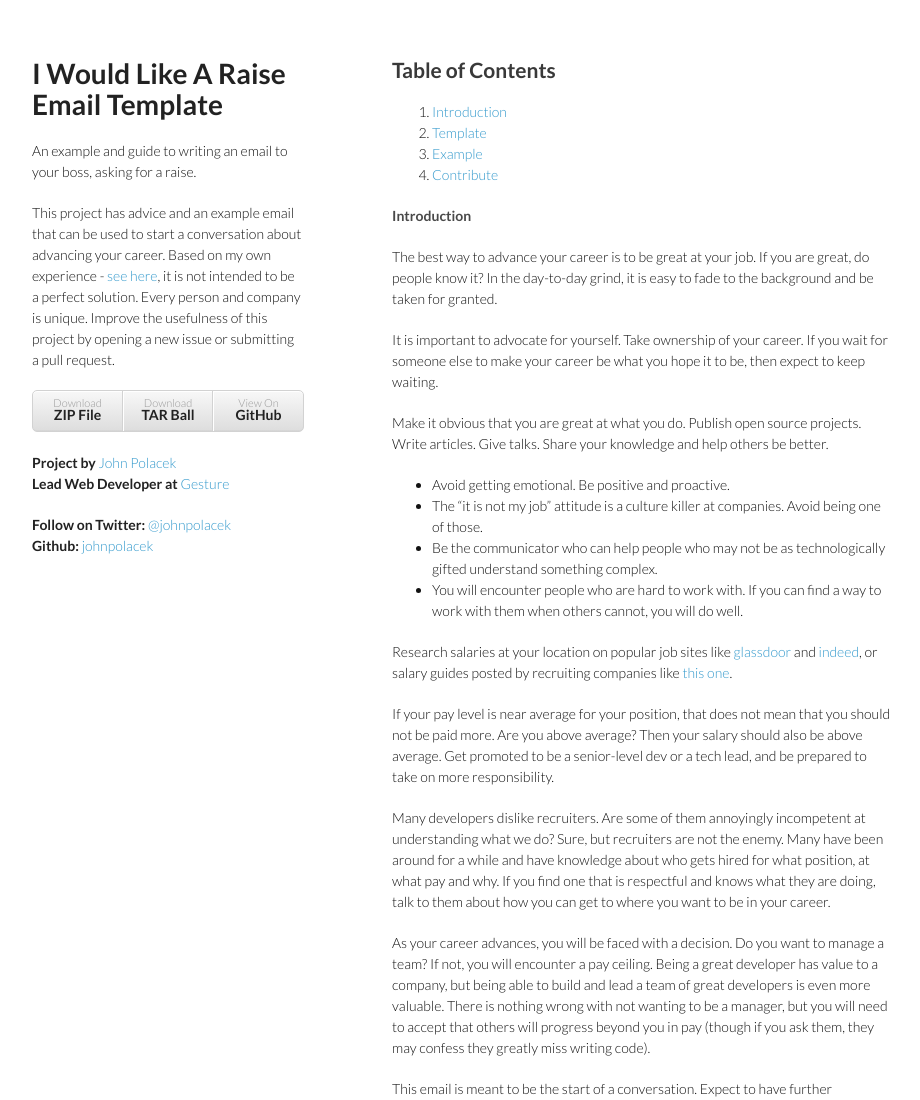
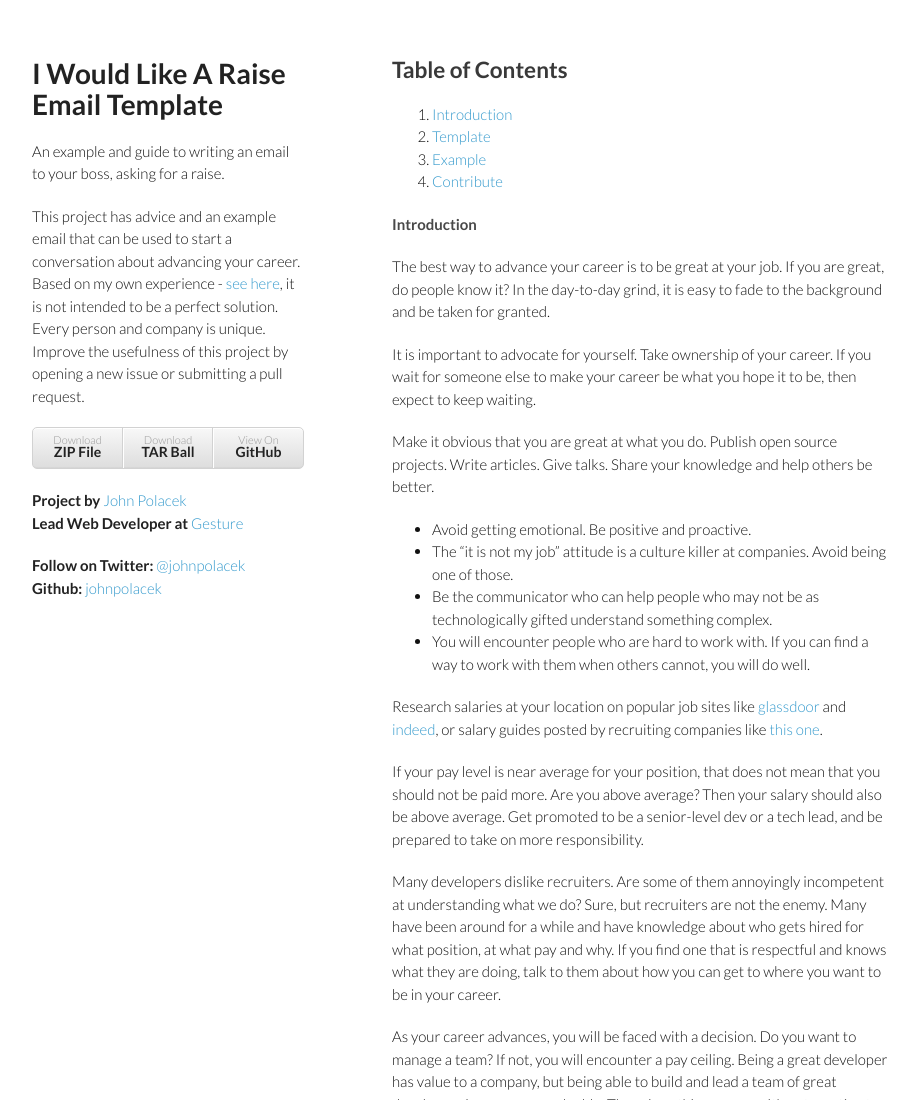
Before and after one commit to brianjking/I-Would-Like-A-Raise-Email-Template, a plain HTML site: page index.html in a window 1280 px wide. Shown: the top 1100 px of the page, without its empty margins (178-1098 px from the left). Drawn offline with Linux system fonts and the light colour scheme.

Commit message:
increase font size

```diff
--- a/stylesheets/styles.css
+++ b/stylesheets/styles.css
@@ -2,7 +2,7 @@
 
 body {
   padding:50px;
-  font:14px/1.5 Lato, "Helvetica Neue", Helvetica, Arial, sans-serif;
+  font:15px/1.5 Lato, "Helvetica Neue", Helvetica, Arial, sans-serif;
   color:#111;
   font-weight:300;
 }
```
